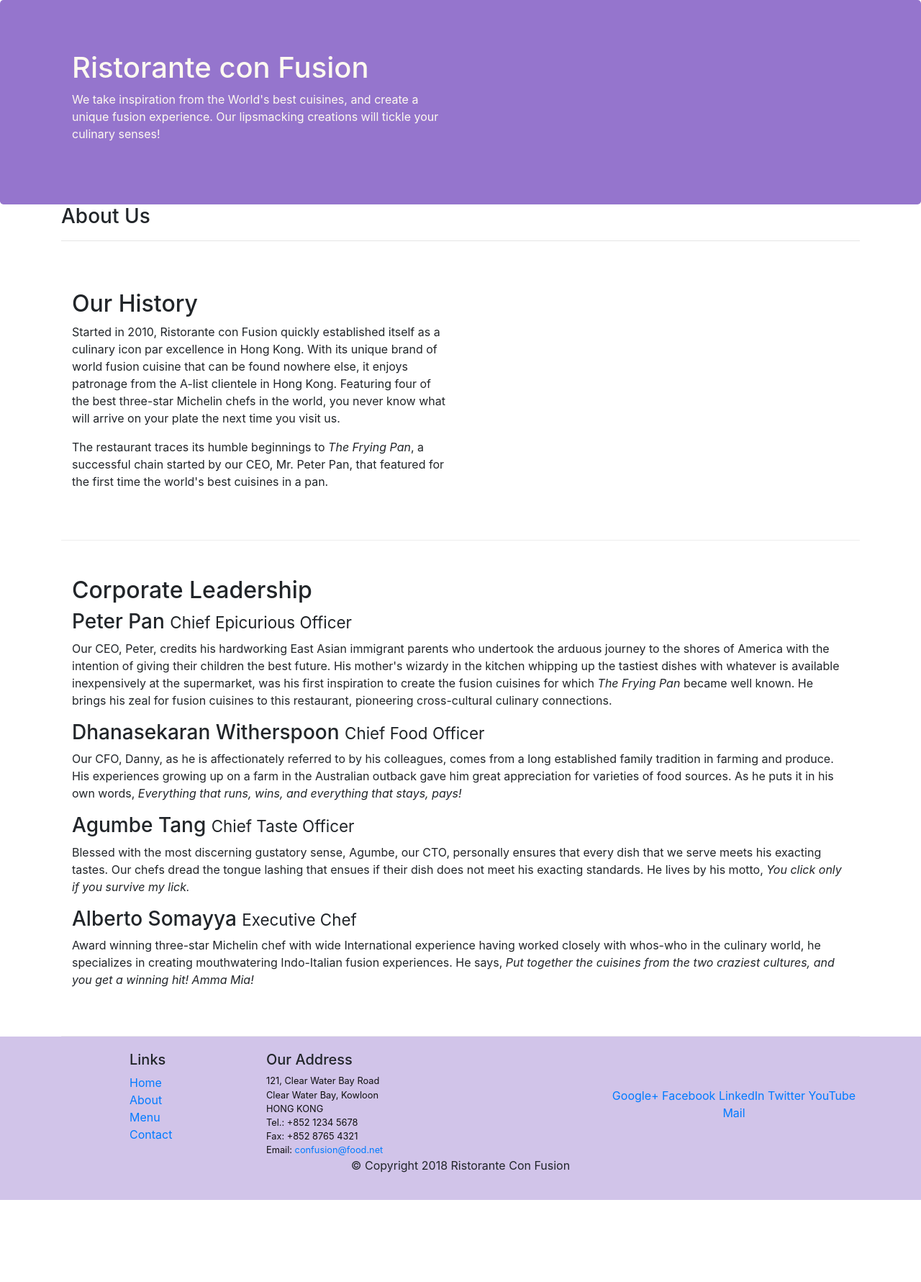
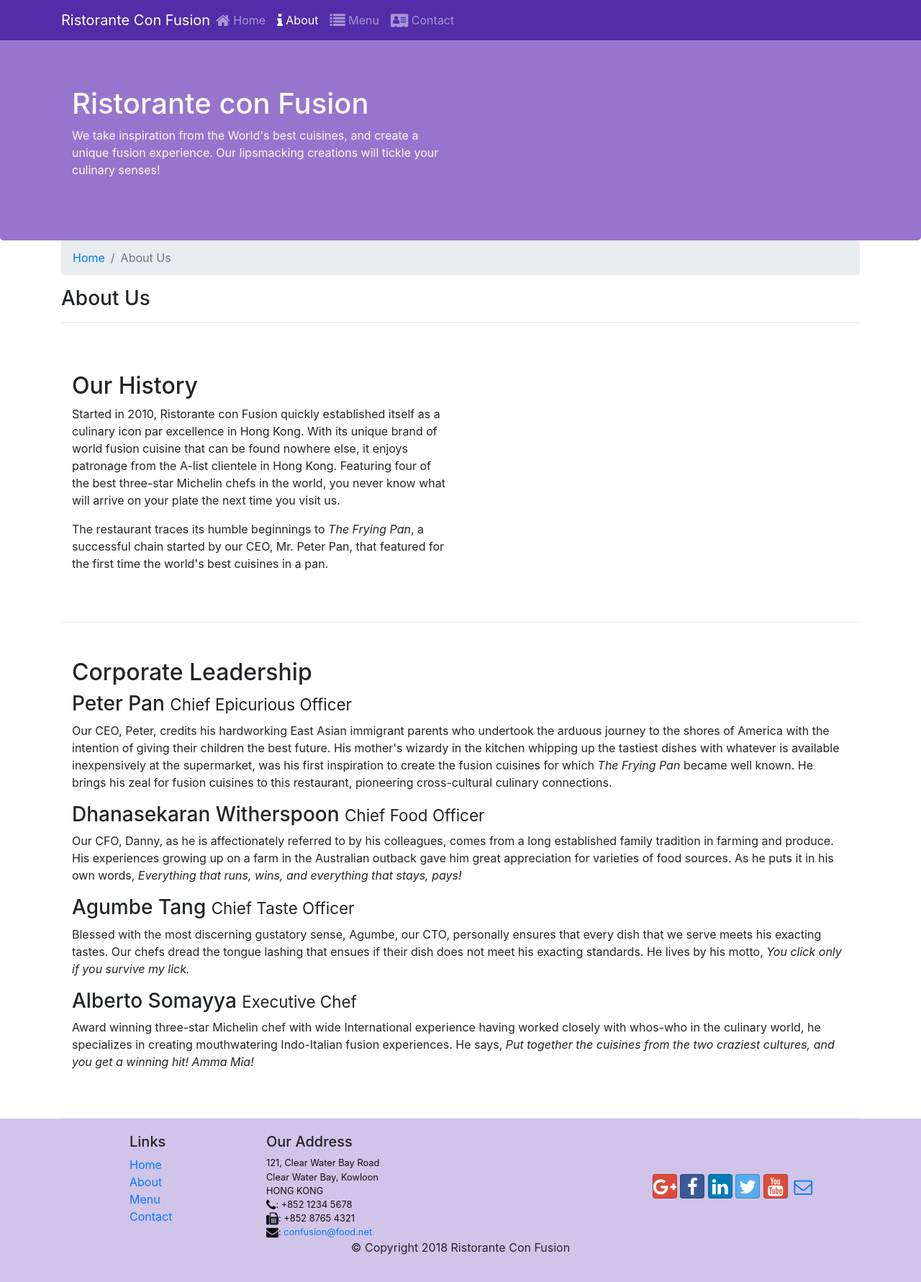
Before and after one commit to sole1907/bootstrap, a website: page aboutus.html in a window 1280 px wide. Shown: the whole page at 72% size. Before the commit the page ends 1667 px from the top, so only its background shows below. Drawn offline with nearby package versions, Linux system fonts and the light colour scheme.

Commit message:
navigation and icon fonts

```diff
--- a/aboutus.html
+++ b/aboutus.html
@@ -1,30 +1,82 @@
 <!DOCTYPE html>
 <html lang="en">
-
   <head>
     <!-- Required meta tags always come first -->
-    <meta charset="utf-8">
-    <meta name="viewport" content="width=device-width, initial-scale=1, shrink-to-fit=no">
-    <meta http-equiv="x-ua-compatible" content="ie=edge">
+    <meta charset="utf-8" />
+    <meta
+      name="viewport"
+      content="width=device-width, initial-scale=1, shrink-to-fit=no"
+    />
+    <meta http-equiv="x-ua-compatible" content="ie=edge" />
 
     <!-- Bootstrap CSS -->
-    <link rel="stylesheet" href="node_modules/bootstrap/dist/css/bootstrap.min.css">
-    <link href="css/styles.css" rel="stylesheet">
+    <link
+      rel="stylesheet"
+      href="node_modules/bootstrap/dist/css/bootstrap.min.css"
+    />
+    <link
+      rel="stylesheet"
+      href="node_modules/font-awesome/css/font-awesome.min.css"
+    />
+    <link
+      rel="stylesheet"
+      href="node_modules/bootstrap-social/bootstrap-social.css"
+    />
+    <link href="css/styles.css" rel="stylesheet" />
     <title>Ristorante Con Fusion: About Us</title>
-
   </head>
 
   <body>
+    <nav class="navbar navbar-dark navbar-expand-sm fixed-top">
+      <div class="container">
+        <button
+          class="navbar-toggler"
+          type="button"
+          data-toggle="collapse"
+          data-target="#Navbar"
+        >
+          <span class="navbar-toggler-icon"></span>
+        </button>
+        <a class="navbar-brand mr-auto" href="#">Ristorante Con Fusion</a>
+        <div class="collapse navbar-collapse" id="Navbar">
+          <ul class="navbar-nav mr-auto">
+            <li class="nav-item">
+              <a class="nav-link" href="./index.html"
+                ><span class="fa fa-home fa-lg"></span> Home</a
+              >
+            </li>
+            <li class="nav-item active">
+              <a class="nav-link" href="#"
+                ><span class="fa fa-info fa-lg"></span> About</a
+              >
+            </li>
+            <li class="nav-item">
+              <a class="nav-link" href="#"
+                ><span class="fa fa-list fa-lg"></span> Menu</a
+              >
+            </li>
+            <li class="nav-item">
+              <a class="nav-link" href="#"
+                ><span class="fa fa-address-card fa-lg"></span> Contact</a
+              >
+            </li>
+          </ul>
+        </div>
+      </div>
+    </nav>
 
     <header class="jumbotron">
       <div class="container">
         <div class="row row-header">
           <div class="col-12 col-sm-6">
             <h1>Ristorante con Fusion</h1>
-                    <p>We take inspiration from the World's best cuisines, and create a unique fusion experience. Our lipsmacking creations will tickle your culinary senses!</p>
+            <p>
+              We take inspiration from the World's best cuisines, and create a
+              unique fusion experience. Our lipsmacking creations will tickle
+              your culinary senses!
+            </p>
           </div>
-                <div class="col-12 col-sm">
-                </div>
+          <div class="col-12 col-sm"></div>
         </div>
       </div>
     </header>
@@ -32,36 +84,83 @@
     <div class="container">
       <div>
         <div>
+          <ol class="col-12 breadcrumb">
+            <li class="breadcrumb-item"><a href="./index.html">Home</a></li>
+            <li class="breadcrumb-item active">About Us</li>
+          </ol>
           <h3>About Us</h3>
-               <hr>
+          <hr />
         </div>
       </div>
 
       <div class="row row-content align-items-center">
         <div class="col-6 col-sm-6 order-sm-first col-md-6">
           <h2>Our History</h2>
-                <p>Started in 2010, Ristorante con Fusion quickly established itself as a culinary icon par excellence in Hong Kong. With its unique brand of world fusion cuisine that can be found nowhere else, it enjoys patronage from the A-list clientele in Hong Kong.  Featuring four of the best three-star Michelin chefs in the world, you never know what will arrive on your plate the next time you visit us.</p>
-                <p>The restaurant traces its humble beginnings to <em>The Frying Pan</em>, a successful chain started by our CEO, Mr. Peter Pan, that featured for the first time the world's best cuisines in a pan.</p>
+          <p>
+            Started in 2010, Ristorante con Fusion quickly established itself as
+            a culinary icon par excellence in Hong Kong. With its unique brand
+            of world fusion cuisine that can be found nowhere else, it enjoys
+            patronage from the A-list clientele in Hong Kong. Featuring four of
+            the best three-star Michelin chefs in the world, you never know what
+            will arrive on your plate the next time you visit us.
+          </p>
+          <p>
+            The restaurant traces its humble beginnings to
+            <em>The Frying Pan</em>, a successful chain started by our CEO, Mr.
+            Peter Pan, that featured for the first time the world's best
+            cuisines in a pan.
+          </p>
         </div>
-            <div>
+        <div></div>
       </div>
-        </div>
-
 
       <div class="row row-content align-items-center">
         <div class="col col-sm col-md">
           <h2>Corporate Leadership</h2>
           <h3>Peter Pan <small>Chief Epicurious Officer</small></h3>
-                <p class="d-none d-sm-block">Our CEO, Peter, credits his hardworking East Asian immigrant parents who undertook the arduous journey to the shores of America with the intention of giving their children the best future. His mother's wizardy in the kitchen whipping up the tastiest dishes with whatever is available inexpensively at the supermarket, was his first inspiration to create the fusion cuisines for which <em>The Frying Pan</em> became well known. He brings his zeal for fusion cuisines to this restaurant, pioneering cross-cultural culinary connections.</p>
+          <p class="d-none d-sm-block">
+            Our CEO, Peter, credits his hardworking East Asian immigrant parents
+            who undertook the arduous journey to the shores of America with the
+            intention of giving their children the best future. His mother's
+            wizardy in the kitchen whipping up the tastiest dishes with whatever
+            is available inexpensively at the supermarket, was his first
+            inspiration to create the fusion cuisines for which
+            <em>The Frying Pan</em> became well known. He brings his zeal for
+            fusion cuisines to this restaurant, pioneering cross-cultural
+            culinary connections.
+          </p>
           <h3>Dhanasekaran Witherspoon <small>Chief Food Officer</small></h3>
-                <p class="d-none d-sm-block">Our CFO, Danny, as he is affectionately referred to by his colleagues, comes from a long established family tradition in farming and produce. His experiences growing up on a farm in the Australian outback gave him great appreciation for varieties of food sources. As he puts it in his own words, <em>Everything that runs, wins, and everything that stays, pays!</em></p>
+          <p class="d-none d-sm-block">
+            Our CFO, Danny, as he is affectionately referred to by his
+            colleagues, comes from a long established family tradition in
+            farming and produce. His experiences growing up on a farm in the
+            Australian outback gave him great appreciation for varieties of food
+            sources. As he puts it in his own words,
+            <em
+              >Everything that runs, wins, and everything that stays, pays!</em
+            >
+          </p>
           <h3>Agumbe Tang <small>Chief Taste Officer</small></h3>
-                <p class="d-none d-sm-block">Blessed with the most discerning gustatory sense, Agumbe, our CTO, personally ensures that every dish that we serve meets his exacting tastes. Our chefs dread the tongue lashing that ensues if their dish does not meet his exacting standards. He lives by his motto, <em>You click only if you survive my lick.</em></p>
+          <p class="d-none d-sm-block">
+            Blessed with the most discerning gustatory sense, Agumbe, our CTO,
+            personally ensures that every dish that we serve meets his exacting
+            tastes. Our chefs dread the tongue lashing that ensues if their dish
+            does not meet his exacting standards. He lives by his motto,
+            <em>You click only if you survive my lick.</em>
+          </p>
           <h3>Alberto Somayya <small>Executive Chef</small></h3>
-                <p class="d-none d-sm-block">Award winning three-star Michelin chef with wide International experience having worked closely with whos-who in the culinary world, he specializes in creating mouthwatering Indo-Italian fusion experiences. He says, <em>Put together the cuisines from the two craziest cultures, and you get a winning hit! Amma Mia!</em></p>
+          <p class="d-none d-sm-block">
+            Award winning three-star Michelin chef with wide International
+            experience having worked closely with whos-who in the culinary
+            world, he specializes in creating mouthwatering Indo-Italian fusion
+            experiences. He says,
+            <em
+              >Put together the cuisines from the two craziest cultures, and you
+              get a winning hit! Amma Mia!</em
+            >
+          </p>
         </div>
       </div>
-
     </div>
 
     <footer class="footer">
@@ -70,7 +169,7 @@
           <div class="col-4 offset-1 col-sm-2">
             <h5>Links</h5>
             <ul class="list-unstyled">
-                        <li><a href="#">Home</a></li>
+              <li><a href="./index.html">Home</a></li>
               <li><a href="#">About</a></li>
               <li><a href="#">Menu</a></li>
               <li><a href="#">Contact</a></li>
@@ -79,22 +178,45 @@
           <div class="col-7 col-sm-5">
             <h5>Our Address</h5>
             <address>
-		              121, Clear Water Bay Road<br>
-		              Clear Water Bay, Kowloon<br>
-		              HONG KONG<br>
-		              Tel.: +852 1234 5678<br>
-		              Fax: +852 8765 4321<br>
-		              Email: <a href="mailto:confusion@food.net">confusion@food.net</a>
+              121, Clear Water Bay Road<br />
+              Clear Water Bay, Kowloon<br />
+              HONG KONG<br />
+              <i class="fa fa-phone fa-lg"></i>: +852 1234 5678<br />
+              <i class="fa fa-fax fa-lg"></i>: +852 8765 4321<br />
+              <i class="fa fa-envelope fa-lg"></i>:
+              <a href="mailto:confusion@food.net">confusion@food.net</a>
             </address>
           </div>
           <div class="col-12 col-sm-4 align-self-center">
             <div class="text-center">
-                        <a href="http://google.com/+">Google+</a>
-                        <a href="http://www.facebook.com/profile.php?id=">Facebook</a>
-                        <a href="http://www.linkedin.com/in/">LinkedIn</a>
-                        <a href="http://twitter.com/">Twitter</a>
-                        <a href="http://youtube.com/">YouTube</a>
-                        <a href="mailto:">Mail</a>
+              <a
+                class="btn btn-social-icon btn-google"
+                href="http://google.com/+"
+                ><i class="fa fa-google-plus"></i
+              ></a>
+              <a
+                class="btn btn-social-icon btn-facebook"
+                href="http://www.facebook.com/profile.php?id="
+                ><i class="fa fa-facebook"></i
+              ></a>
+              <a
+                class="btn btn-social-icon btn-linkedin"
+                href="http://www.linkedin.com/in/"
+                ><i class="fa fa-linkedin"></i
+              ></a>
+              <a
+                class="btn btn-social-icon btn-twitter"
+                href="http://twitter.com/"
+                ><i class="fa fa-twitter"></i
+              ></a>
+              <a
+                class="btn btn-social-icon btn-google"
+                href="http://youtube.com/"
+                ><i class="fa fa-youtube"></i
+              ></a>
+              <a class="btn btn-social-icon" href="mailto:"
+                ><i class="fa fa-envelope-o"></i
+              ></a>
             </div>
           </div>
         </div>
@@ -111,5 +233,4 @@
     <script src="node_modules/popper.js/dist/umd/popper.min.js"></script>
     <script src="node_modules/bootstrap/dist/js/bootstrap.min.js"></script>
   </body>
-
 </html>
--- a/css/styles.css
+++ b/css/styles.css
@@ -28,3 +28,12 @@ address{
     margin:0px;
     color:#0f0f0f;
 }
+
+body{
+    padding:50px 0px 0px 0px;
+    z-index:0;
+}
+
+.navbar-dark {
+     background-color: #512DA8;
+}
--- a/package.json
+++ b/package.json
@@ -15,6 +15,8 @@
   },
   "dependencies": {
     "bootstrap": "^4.0.0",
+    "bootstrap-social": "^5.1.1",
+    "font-awesome": "^4.7.0",
     "jquery": "^3.3.1",
     "popper.js": "^1.12.9"
   }
```
Also changed, not shown: index.html (+116 -33 lines), 1 other file. Lines whose indentation alone changed are shown as unchanged.
